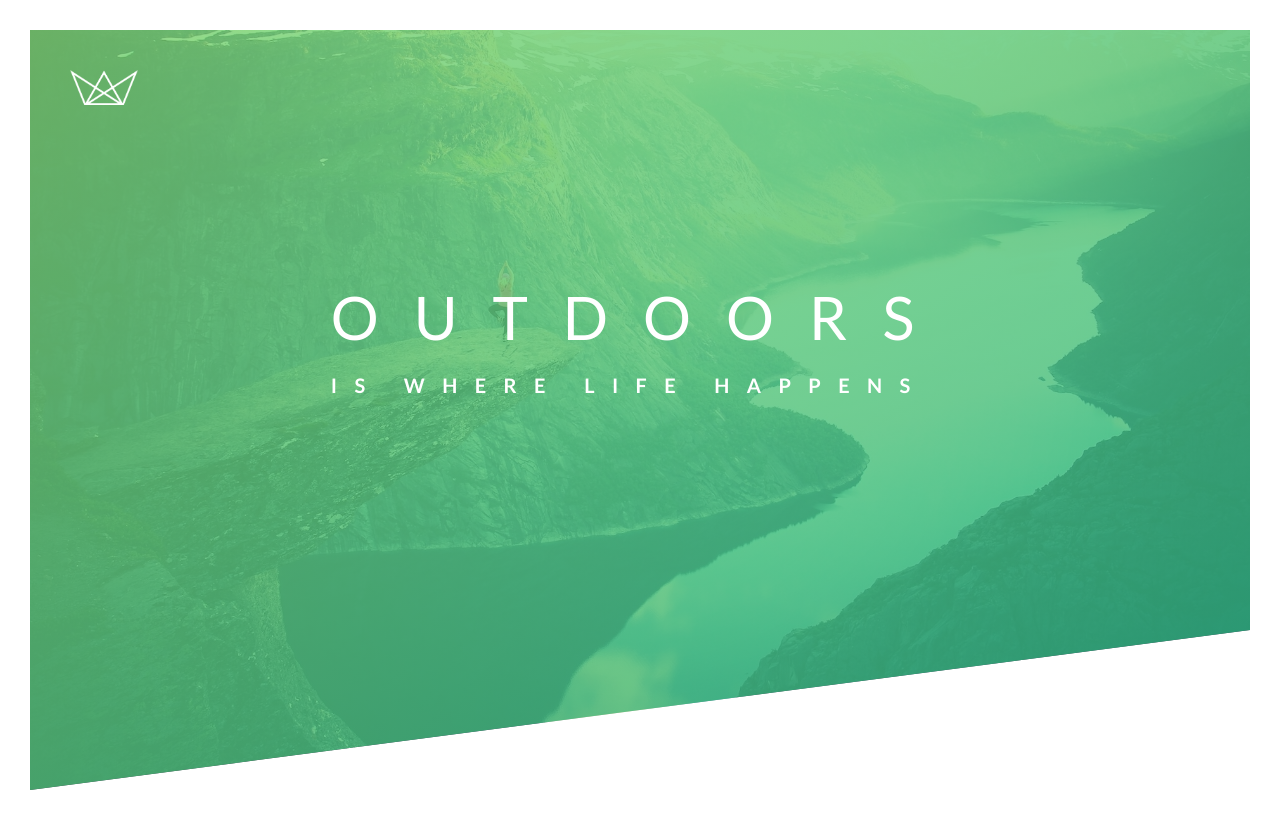
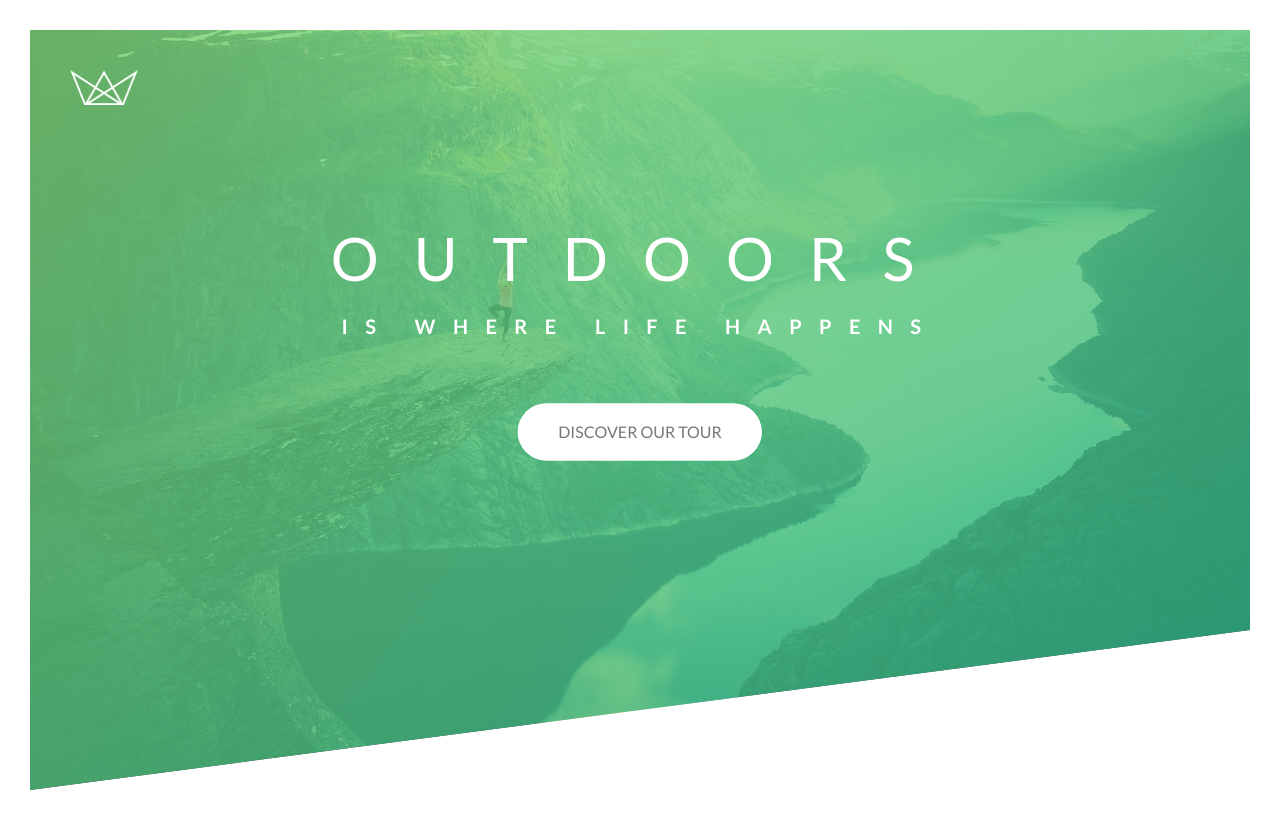
Before and after one commit to phamphuc05071998/NatoursV2, a React (Create React App) app: page / in a window 1280 px wide. Built offline with nearby package versions, Linux system fonts and the light colour scheme.

Commit message:
Add header

```diff
--- a/src/components/Header.module.css
+++ b/src/components/Header.module.css
@@ -20,11 +20,13 @@
 .logo {
   height: 35px;
 }
+
 .textBox {
   position: absolute;
   top: 40%;
   left: 50%;
   transform: translateX(-50%) translateY(-50%);
+  text-align: center;
 }
 .headerPrimary {
   color: #fff;
@@ -50,12 +52,62 @@
   animation-name: moveInRight;
   animation-duration: 1s;
   animation-timing-function: ease-out;
+  margin-bottom: 60px;
+
 }
+.btn:link,
+.btn:visited {
+    text-transform: uppercase;
+    text-decoration: none;
+    padding: 15px 40px;
+    display: inline-block;
+    border-radius: 100px;
+    transition: all 0.2s;
+    position: relative;
+}
+.btn:hover {
+    transform: translateY(-3%);
+    box-shadow: 0 10px 20px rgba(0, 0,0, 0.2);
+
+}
+.btn:active {
+    transform: translateY(-1px);
+    box-shadow: 0 5px 10px rgba(0, 0,0, 0.2);
+}
+.btnWhite {
+    background-color: #fff;
+    color: #777;
+}
+.btn::after {
+    content: '';
+    display: inline-block;
+    height: 100%;
+    width: 100%;
+    border-radius: 100px;
+    position: absolute;
+    top: 0;
+    left: 0;
+    z-index: -1;
+    transition: all .4s ;
+}
+.btnWhite::after {
+    background-color: #fff;
+}
+.btn:hover::after {
+    transform: scaleX(1.4) scaleY(1.6);
+    opacity: 0;
+}
+.btnAnimated {
+    animation: moveInButton .5s ease-out .7s ;
+    animation-fill-mode: backwards;
+
+}
+
 
 @keyframes moveInLeft {
     0% {
       opacity: 0;
-    transform: translateX(-100px) rotate(-50deg);
+      transform: translateX(-100px) ;
     }
     /* 60% {
       transform: rotate(180deg);
@@ -69,10 +121,11 @@
     }
   }
 
+
 @keyframes moveInRight {
     0% {
       opacity: 0;
-      transform: translateX(100px);
+      transform: translateX(30px);
     }
     80% {
       transform: translateX(-20px);
@@ -82,3 +135,13 @@
       transform: translateX(0);
     }
   }
+  @keyframes moveInButton {
+    0% {
+      opacity: 0;
+      transform: translateY(100px);
+    }
+    100% {
+      opacity: 1;
+      transform: translateY(0);
+    }
+  }
--- a/src/components/Header.tsx
+++ b/src/components/Header.tsx
@@ -1,20 +1,21 @@
-import React from 'react'
-import styles from './Header.module.css'
-import logo from './../assets/img/logo-white.png'
+import React from "react";
+import styles from "./Header.module.css";
+import logo from "./../assets/img/logo-white.png";
 function Header() {
   return (
     <header className={styles.header}>
       <div className={styles.logoBox}>
-        <img src={logo} alt='logo' className={styles.logo}/>
+        <img src={logo} alt="logo" className={styles.logo} />
       </div>
       <div className={styles.textBox}>
-
-    <h1 className={styles.headerPrimary}><span className={styles.headerPrimaryMain}>
-    Outdoors  </span>
-    <span className={styles.headerPrimarySub}>is where life happens</span></h1>
+        <h1 className={styles.headerPrimary}>
+          <span className={styles.headerPrimaryMain}>Outdoors </span>
+          <span className={styles.headerPrimarySub}>is where life happens</span>
+        </h1>
+        <a href="#" className={`${styles.btn} ${styles.btnWhite} ${styles.btnAnimated}`}>Discover our tour </a>
       </div>
     </header>
-  )
+  );
 }
 
-export default Header
+export default Header;
```
Lines whose indentation alone changed are shown as unchanged.
